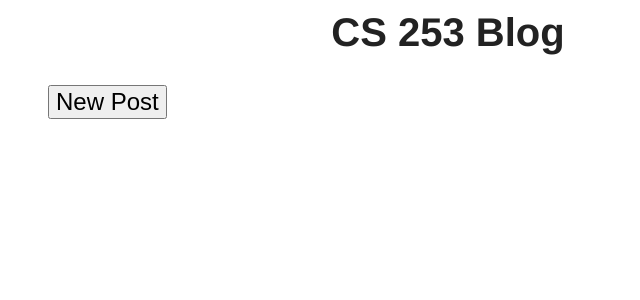
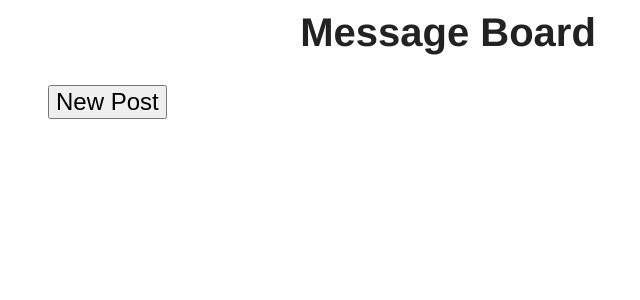
Before and after one commit to Lai99/HW, a Python web app: template template/front.html in a window 1280 px wide. Shown: the top 300 px of the page, without its empty margins (192-832 px from the left). Run offline with Jinja, Linux system fonts and the light colour scheme; the template is opened without the code that fills it: most values are stand-ins (such as "Sample title", 1, 10 or a date in 2020).

Commit message:
HW3_final

```diff
--- a/template/base.html
+++ b/template/base.html
@@ -8,7 +8,7 @@
 
 <body>
   <a href="/blog" class="main-title">
-    CS 253 Blog
+    Message Board
   </a>
   <div id="content">
   {% block content %}
```
